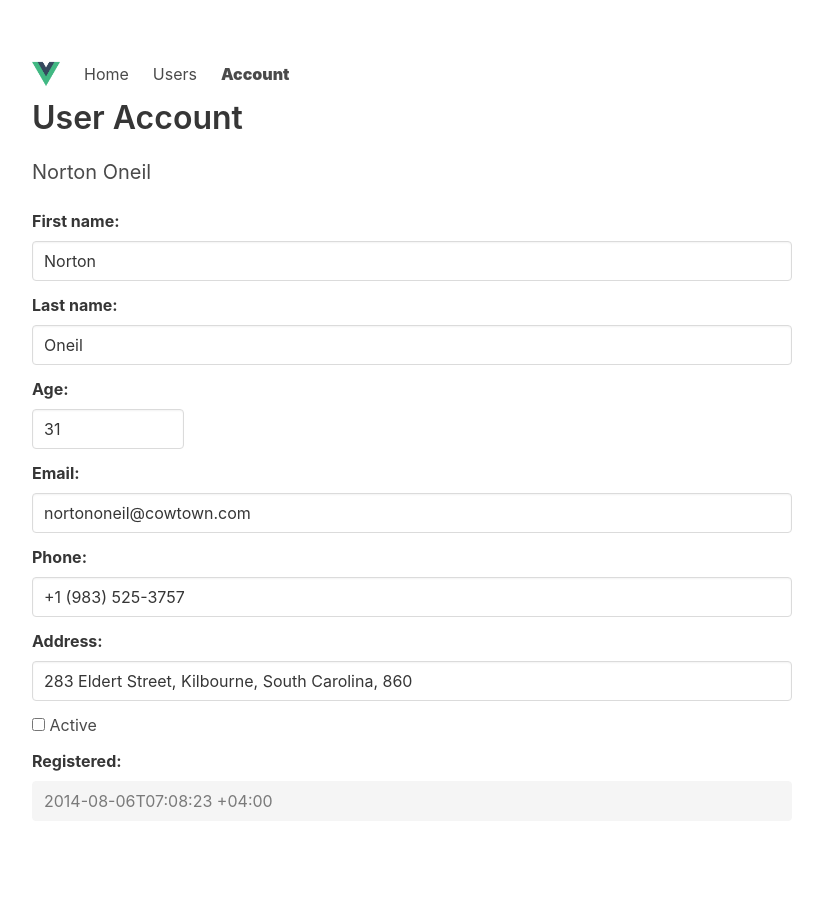
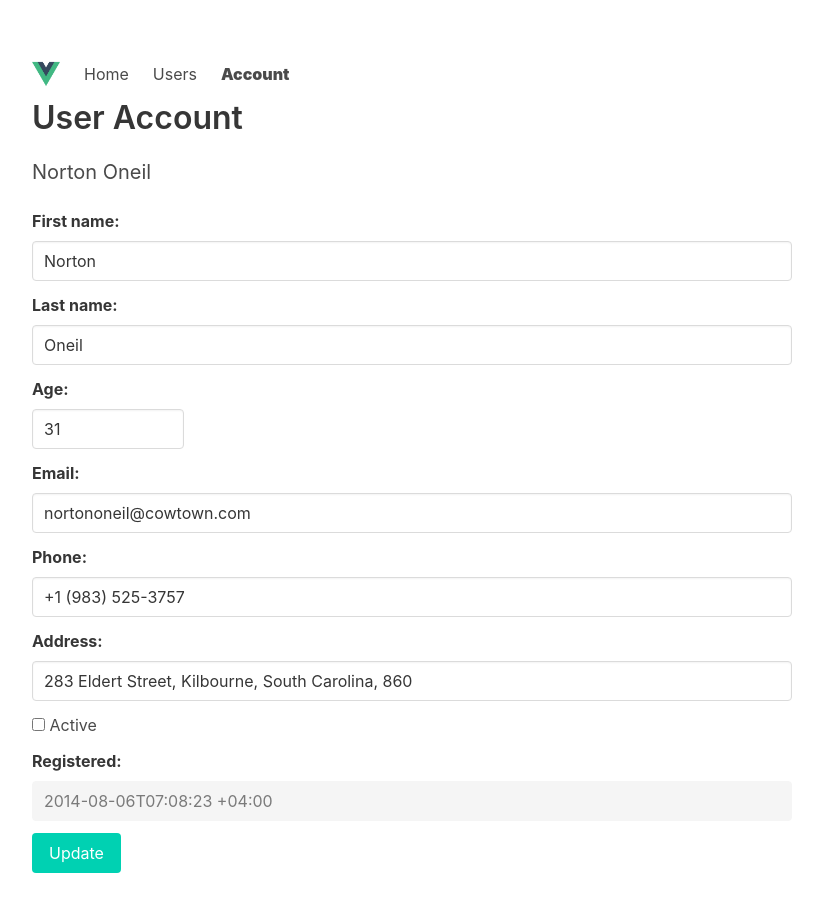
Before and after one commit to evpozdniakov/vuejs-course-2, a Vue app: page /account/5cb37d9a4d78c56d749cf376 in a window 1280 px wide. Shown: the top 912 px of the page, without its empty margins (32-855 px from the left). Before the commit the page ends 869 px from the top, so only its background shows below. Built offline with nearby package versions, Linux system fonts and the light colour scheme; data requests are answered from the project's data file.

Commit message:
Update user.

```diff
--- a/src/components/UserForm.vue
+++ b/src/components/UserForm.vue
@@ -1,5 +1,8 @@
 <template>
-  <form class="user-form">
+  <form
+    class="user-form"
+    @submit.prevent="updateUser"
+  >
     <text-field
       v-model="user.firstName"
       label="First name"
@@ -35,6 +38,11 @@
       disabled
       label="Registered"
     />
+    <div class="field">
+      <button class="button is-primary">
+        Update
+      </button>
+    </div>
   </form>
 </template>
 
@@ -50,19 +58,20 @@ export default {
     'checkbox-field': CheckboxField,
     'number-field': NumberField,
   },
-  model: {
-    prop: 'user',
-    event: 'update',
-  },
   props: {
-    user: {
+    value: {
       type: Object,
       required: true,
     },
   },
-  watch: {
-    user() {
-      this.$emit('update', user)
+  data() {
+    return {
+      user: {...this.value},
+    }
+  },
+  methods: {
+    updateUser() {
+      this.$emit('update', this.user)
     },
   },
 };
--- a/src/components/UserProfile.vue
+++ b/src/components/UserProfile.vue
@@ -20,7 +20,10 @@
         <h2 class="subtitle">
           {{ userFullName }}
         </h2>
-        <user-form v-model="user" />
+        <user-form
+          :value="user"
+          @update="updateUser"
+        />
       </div>
     </div>
   </div>
@@ -69,6 +72,9 @@ export default {
       return axios.get(`http://localhost:3000/users/${id}`)
         .then(response => response.data)
     },
+    updateUser(updatedUserData) {
+      return axios.patch(`http://localhost:3000/users/${updatedUserData.id}`, updatedUserData)
+    },
   },
 };
 </script>
```
